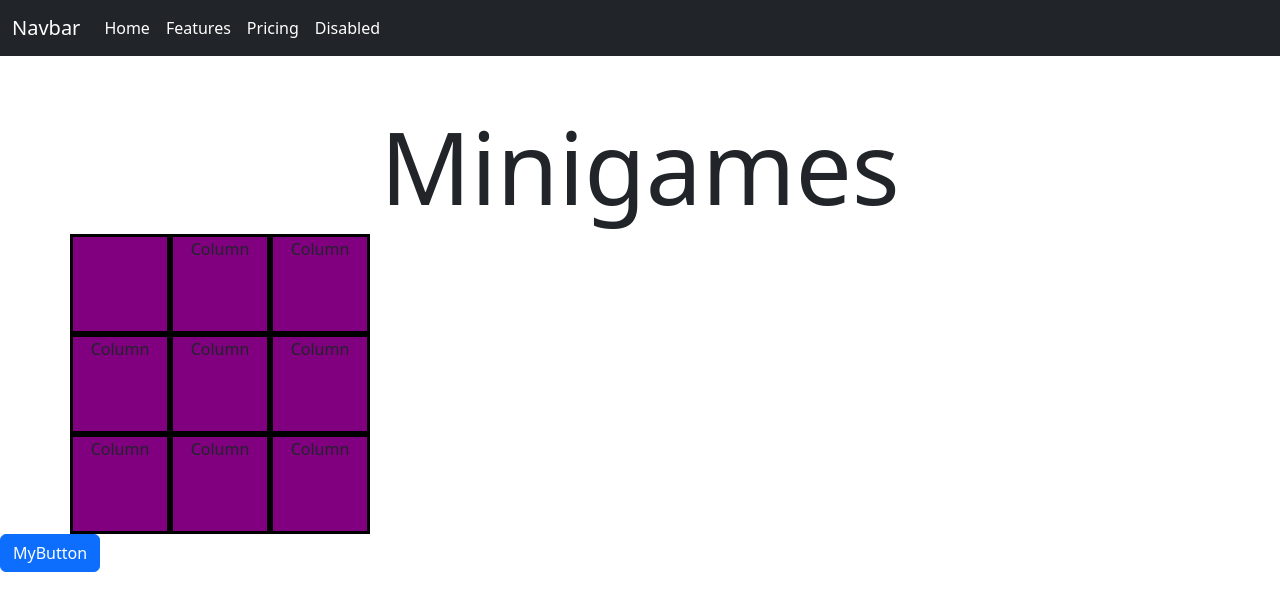
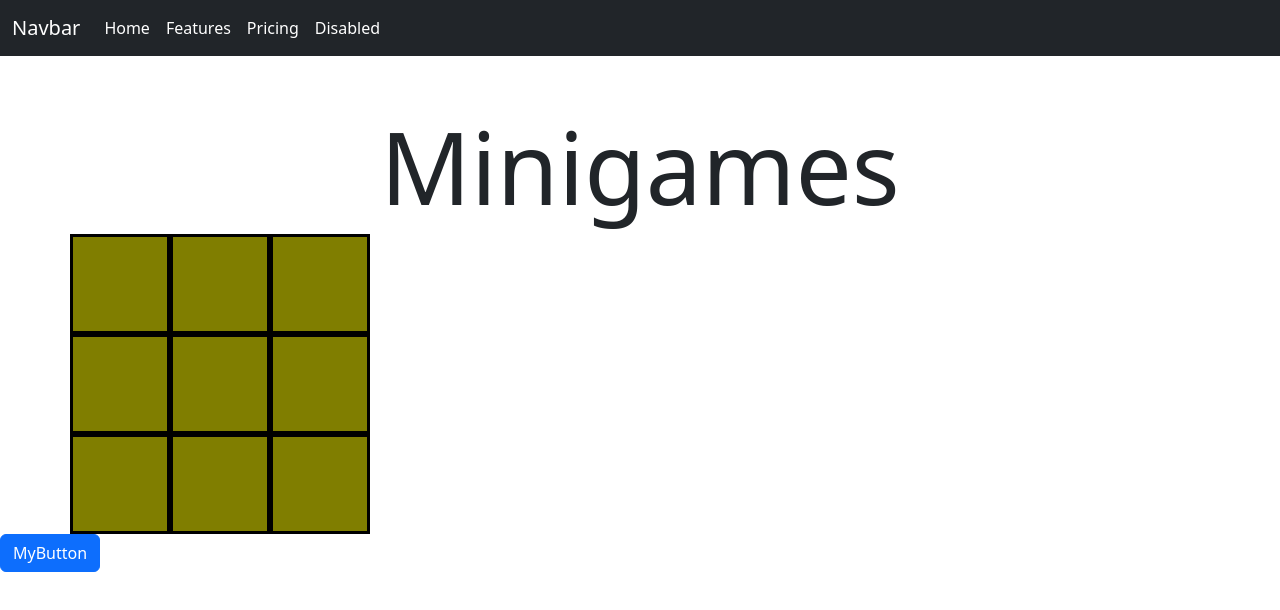
Before and after one commit to stewxy/Minigames, a React (Vite) app: page / in a window 1280 px wide. Shown: the top 610 px of the page. Built offline with nearby package versions, Linux system fonts and the light colour scheme.

Commit message:
implemented seperate handles for tictactoe components

```diff
--- a/src/App.css
+++ b/src/App.css
@@ -8,7 +8,7 @@ h1{
 }
 
 .col{
-    background-color: purple;
+    background-color: rgb(128, 126, 0);
     opacity: 100%;
     height: 100px;
     border-color: black;
--- a/src/components/Grid.tsx
+++ b/src/components/Grid.tsx
@@ -3,38 +3,126 @@ import "../App.css";
 import { useState } from "react";
 
 const Grid = () => {
-  let test = 1;
-  const [value, setValue] = useState("");
+  const [value1, setValue1] = useState("");
+  const [value2, setValue2] = useState("");
+  const [value3, setValue3] = useState("");
+  const [value4, setValue4] = useState("");
+  const [value5, setValue5] = useState("");
+  const [value6, setValue6] = useState("");
+  const [value7, setValue7] = useState("");
+  const [value8, setValue8] = useState("");
+  const [value9, setValue9] = useState("");
 
-  function handleClick() {
-    console.log("Clicked");
-    //setValue("X");
-    test += 1;
-    if (test % 2 != 0) {
-      setValue("X");
+  const [xNext, setXNext] = useState(true);
+
+  function handleClick1() {
+    //setValue1("X");
+    if (xNext) {
+      setValue1("X");
     } else {
-      setValue("O");
+      setValue1("O");
     }
+    setXNext(!xNext);
+  }
+  function handleClick2() {
+    if (xNext) {
+      setValue2("X");
+    } else {
+      setValue2("O");
+    }
+    setXNext(!xNext);
+  }
+  function handleClick3() {
+    if (xNext) {
+      setValue3("X");
+    } else {
+      setValue3("O");
+    }
+    setXNext(!xNext);
+  }
+  function handleClick4() {
+    if (xNext) {
+      setValue4("X");
+    } else {
+      setValue4("O");
+    }
+    setXNext(!xNext);
+  }
+  function handleClick5() {
+    if (xNext) {
+      setValue5("X");
+    } else {
+      setValue5("O");
+    }
+    setXNext(!xNext);
+  }
+  function handleClick6() {
+    if (xNext) {
+      setValue6("X");
+    } else {
+      setValue6("O");
+    }
+    setXNext(!xNext);
+  }
+  function handleClick7() {
+    if (xNext) {
+      setValue7("X");
+    } else {
+      setValue7("O");
+    }
+    setXNext(!xNext);
+  }
+  function handleClick8() {
+    if (xNext) {
+      setValue8("X");
+    } else {
+      setValue8("O");
+    }
+    setXNext(!xNext);
+  }
+  function handleClick9() {
+    if (xNext) {
+      setValue9("X");
+    } else {
+      setValue9("O");
+    }
+    setXNext(!xNext);
   }
 
   return (
     <div className="container text-center">
       <div className="row row-cols-3 ">
-        <div className="col" onClick={handleClick}>
-          {value}
+        <div className="col" onClick={handleClick1}>
+          {value1}
         </div>
-        <div className="col">Column</div>
-        <div className="col">Column</div>
+        <div className="col" onClick={handleClick2}>
+          {value2}
+        </div>
+        <div className="col" onClick={handleClick3}>
+          {value3}
+        </div>
       </div>
       <div className="row row-cols-3 ">
-        <div className="col">Column</div>
-        <div className="col">Column</div>
-        <div className="col">Column</div>
+        <div className="col" onClick={handleClick4}>
+          {value4}
+        </div>
+        <div className="col" onClick={handleClick5}>
+          {value5}
+        </div>
+        <div className="col" onClick={handleClick6}>
+          {value6}
+        </div>
       </div>
       <div className="row row-cols-3 ">
-        <div className="col">Column</div>
-        <div className="col">Column</div>
-        <div className="col">Column</div>
+        <div className="col" onClick={handleClick7}>
+          {value7}
+        </div>
+        <div className="col" onClick={handleClick8}>
+          {value8}
+        </div>
+        <div className="col" onClick={handleClick9}>
+          {value9}
+        </div>
       </div>
     </div>
   );
```
